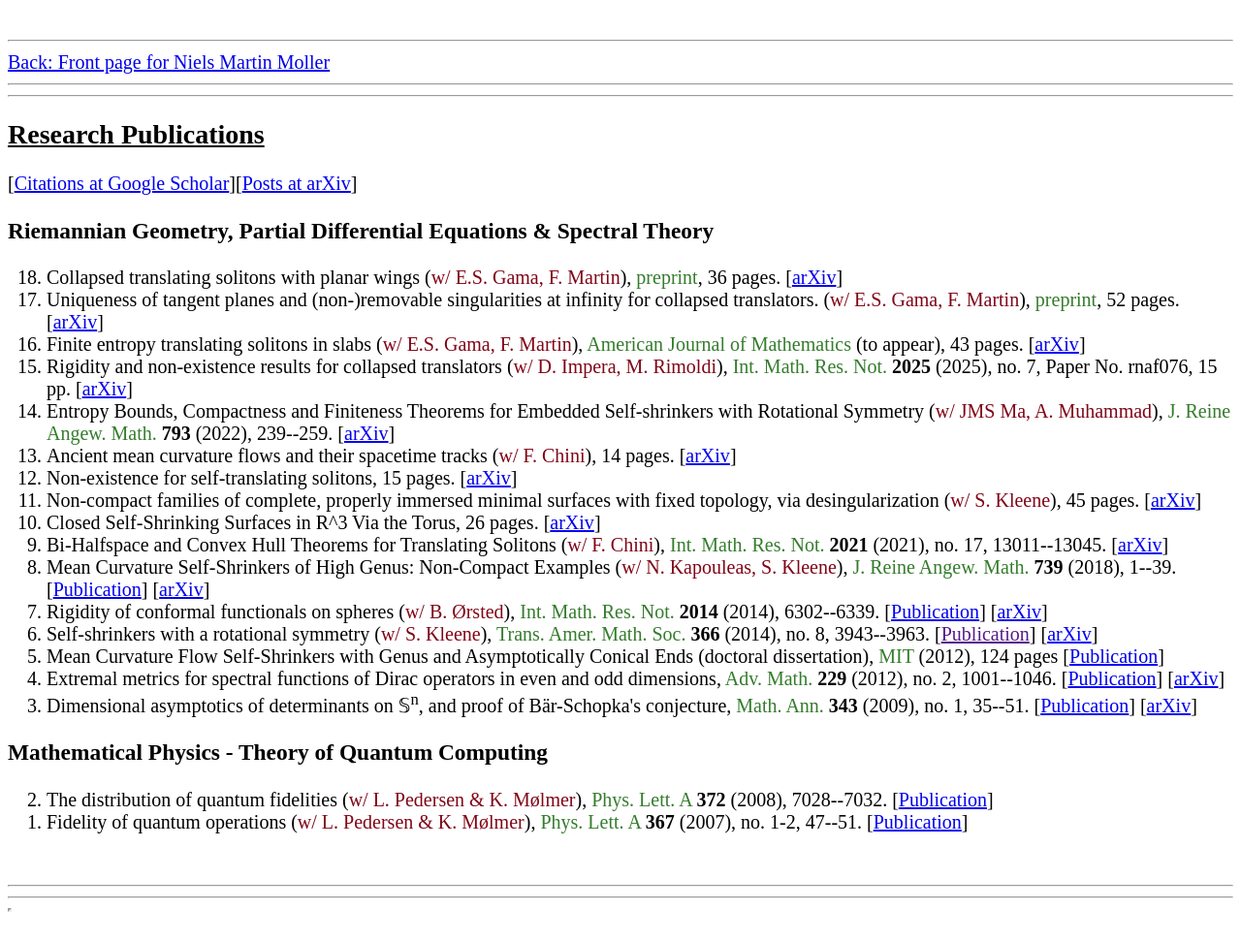
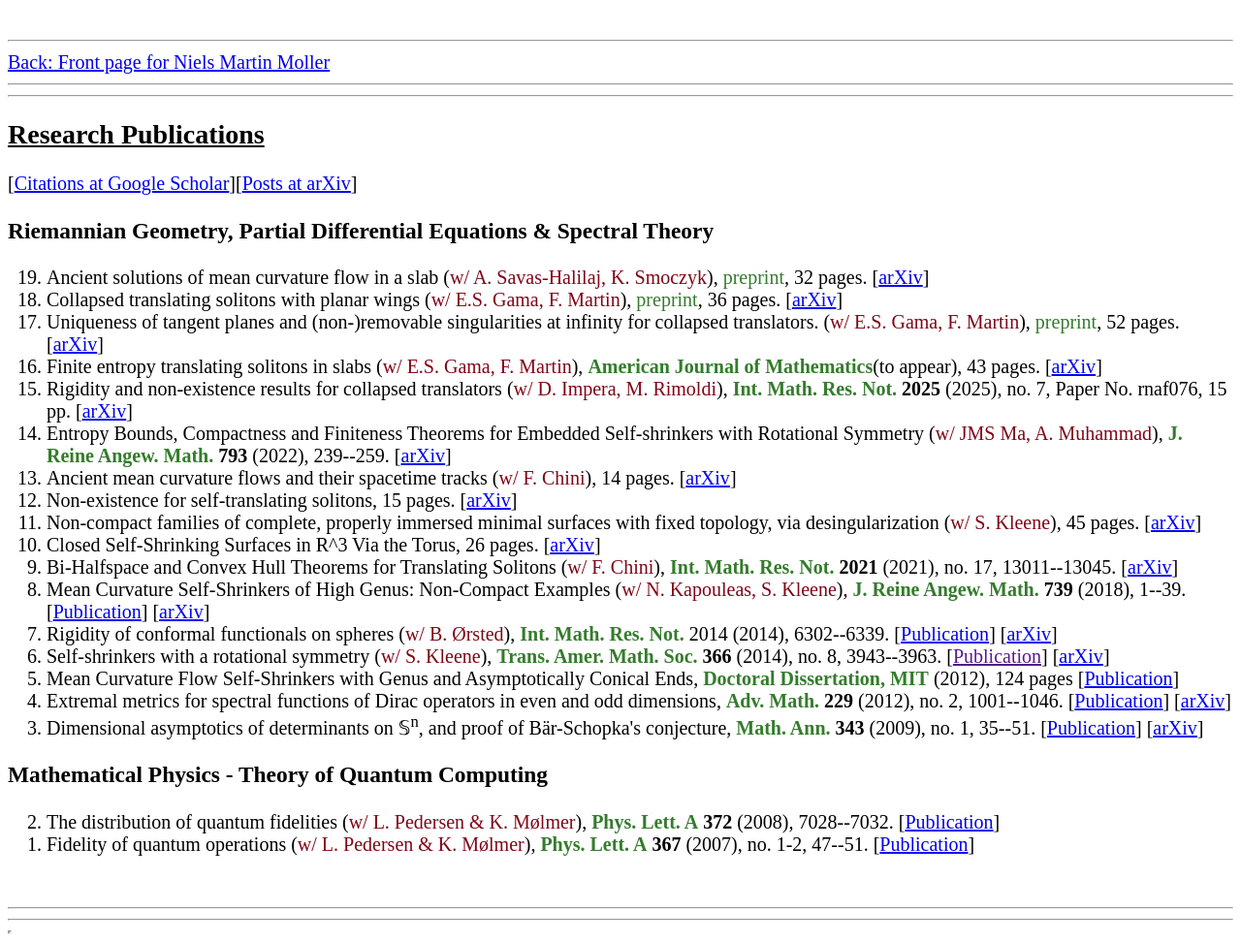
Before and after one commit to nielsmartinmoller/nielsmartinmoller.github.io, a plain HTML site: page publications.html in a window 1280 px wide. Shown: the whole page at 97% size. Before the commit the page ends 949 px from the top, so only its background shows below. Drawn offline with Linux system fonts and the light colour scheme.

Commit message:
Add files via upload

```diff
--- a/publications.html
+++ b/publications.html
@@ -23,6 +23,9 @@ h2 { font-size:28px; }
 <h3>Riemannian Geometry, Partial Differential Equations & Spectral Theory</h3>
 <ol>
 
+<li value="19">
+Ancient solutions of mean curvature flow in a slab (<FONT COLOR="800517">w/ A. Savas-Halilaj, K. Smoczyk</FONT>), <FONT COLOR="347C2C">preprint</FONT>, 32 pages. [<a href="https://arxiv.org/abs/2611.32887">arXiv</a>]</li>
+
 <li value="18">
 Collapsed translating solitons with planar wings (<FONT COLOR="800517">w/ E.S. Gama, F. Martin</FONT>), <FONT COLOR="347C2C">preprint</FONT>, 36 pages. [<a href="https://arxiv.org/abs/2610.31669">arXiv</a>]</li>
 
@@ -30,13 +33,13 @@ Collapsed translating solitons with planar wings (<FONT COLOR="800517">w/ E.S. G
 Uniqueness of tangent planes and (non-)removable singularities at infinity for collapsed translators. (<FONT COLOR="800517">w/ E.S. Gama, F. Martin</FONT>), <FONT COLOR="347C2C">preprint</FONT>, 52 pages. [<a href="https://arxiv.org/abs/2509.11473">arXiv</a>]</li>
 
 <li value="16">
-Finite entropy translating solitons in slabs (<FONT COLOR="800517">w/ E.S. Gama, F. Martin</FONT>), <FONT COLOR="347C2C">American Journal of Mathematics </FONT>(to appear), 43 pages. [<a href="https://arxiv.org/abs/2209.01640">arXiv</a>]</li>
+Finite entropy translating solitons in slabs (<FONT COLOR="800517">w/ E.S. Gama, F. Martin</FONT>), <FONT COLOR="347C2C"><b>American Journal of Mathematics</b></FONT>(to appear), 43 pages. [<a href="https://arxiv.org/abs/2209.01640">arXiv</a>]</li>
 
 <li value="15">
-Rigidity and non-existence results for collapsed translators (<FONT COLOR="800517">w/ D. Impera, M. Rimoldi</FONT>), <FONT COLOR="347C2C">Int. Math. Res. Not.</FONT> <b>2025</b> (2025), no. 7, Paper No. rnaf076, 15 pp. [<a href="https://doi.org/10.1093/imrn/rnaf076">arXiv</a>]</li>
+Rigidity and non-existence results for collapsed translators (<FONT COLOR="800517">w/ D. Impera, M. Rimoldi</FONT>), <FONT COLOR="347C2C"><b>Int. Math. Res. Not.</b></FONT> <b>2025</b> (2025), no. 7, Paper No. rnaf076, 15 pp. [<a href="https://doi.org/10.1093/imrn/rnaf076">arXiv</a>]</li>
 
 <li value="14">
-Entropy Bounds, Compactness and Finiteness Theorems for Embedded Self-shrinkers with Rotational Symmetry (<FONT COLOR="800517">w/ JMS Ma, A. Muhammad</FONT>), <FONT COLOR="347C2C">J. Reine Angew. Math.</FONT> <b>793</b> (2022), 239--259. [<a href="https://arxiv.org/abs/2202.08641">arXiv</a>]</li>
+Entropy Bounds, Compactness and Finiteness Theorems for Embedded Self-shrinkers with Rotational Symmetry (<FONT COLOR="800517">w/ JMS Ma, A. Muhammad</FONT>), <FONT COLOR="347C2C"><b>J. Reine Angew. Math.</b></FONT> <b>793</b> (2022), 239--259. [<a href="https://arxiv.org/abs/2202.08641">arXiv</a>]</li>
 
 <li value="13">
 Ancient mean curvature flows and their spacetime tracks (<FONT COLOR="800517">w/ F. Chini</FONT>), 14 pages. [<a href="https://arxiv.org/abs/1901.05481">arXiv</a>]</li>
@@ -50,19 +53,19 @@ Non-compact families of complete, properly immersed minimal surfaces with fixed
 <li value="10"> Closed Self-Shrinking Surfaces in R^3 Via the Torus, 26 pages. [<a href="http://arxiv.org/abs/1111.7318">arXiv</a>]</li>
 
 <li value="9">
-Bi-Halfspace and Convex Hull Theorems for Translating Solitons (<FONT COLOR="800517">w/ F. Chini</FONT>), <FONT COLOR="347C2C">Int. Math. Res. Not.</FONT> <b>2021</b> (2021), no. 17, 13011--13045. [<a href="https://arxiv.org/abs/1809.01069">arXiv</a>]</li>
+Bi-Halfspace and Convex Hull Theorems for Translating Solitons (<FONT COLOR="800517">w/ F. Chini</FONT>), <FONT COLOR="347C2C"><b>Int. Math. Res. Not.</b></FONT> <b>2021</b> (2021), no. 17, 13011--13045. [<a href="https://arxiv.org/abs/1809.01069">arXiv</a>]</li>
 
-<li value="8"> Mean Curvature Self-Shrinkers of High Genus: Non-Compact Examples (<FONT COLOR="800517">w/ N. Kapouleas, S. Kleene</FONT>), <FONT COLOR="347C2C">J. Reine Angew. Math.</FONT>  <b>739</b> (2018), 1--39. [<a href="https://www.degruyter.com/view/j/crelle.2018.2018.issue-739/crelle-2015-0050/crelle-2015-0050.xml">Publication</a>] [<a href="http://arxiv.org/abs/1106.5454">arXiv</a>]</li>
+<li value="8"> Mean Curvature Self-Shrinkers of High Genus: Non-Compact Examples (<FONT COLOR="800517">w/ N. Kapouleas, S. Kleene</FONT>), <FONT COLOR="347C2C"><b>J. Reine Angew. Math.</b></FONT>  <b>739</b> (2018), 1--39. [<a href="https://www.degruyter.com/view/j/crelle.2018.2018.issue-739/crelle-2015-0050/crelle-2015-0050.xml">Publication</a>] [<a href="http://arxiv.org/abs/1106.5454">arXiv</a>]</li>
 
-<li value="7"> Rigidity of conformal functionals on spheres (<FONT COLOR="800517">w/ B. Ørsted</FONT>), <FONT COLOR="347C2C">Int. Math. Res. Not.</FONT> <b>2014</b> (2014), 6302--6339. [<a href="http://imrn.oxfordjournals.org/content/early/2013/08/25/imrn.rnt122">Publication</a>] [<a href="http://arxiv.org/abs/0902.4067">arXiv</a>]</li>
+<li value="7"> Rigidity of conformal functionals on spheres (<FONT COLOR="800517">w/ B. Ørsted</FONT>), <FONT COLOR="347C2C"><b>Int. Math. Res. Not.</b></FONT> </b>2014</b> (2014), 6302--6339. [<a href="http://imrn.oxfordjournals.org/content/early/2013/08/25/imrn.rnt122">Publication</a>] [<a href="http://arxiv.org/abs/0902.4067">arXiv</a>]</li>
 
-<li value="6"> Self-shrinkers with a rotational symmetry (<FONT COLOR="800517">w/ S. Kleene</FONT>), <FONT COLOR="347C2C">Trans. Amer. Math. Soc.</FONT> <b>366</b> (2014), no. 8, 3943--3963. [<a href="">Publication</a>] [<a href="http://arxiv.org/abs/1008.1609">arXiv</a>]</li>
+<li value="6"> Self-shrinkers with a rotational symmetry (<FONT COLOR="800517">w/ S. Kleene</FONT>), <FONT COLOR="347C2C"><b>Trans. Amer. Math. Soc.</b></FONT> <b>366</b> (2014), no. 8, 3943--3963. [<a href="">Publication</a>] [<a href="http://arxiv.org/abs/1008.1609">arXiv</a>]</li>
 
-<li value="5"> Mean Curvature Flow Self-Shrinkers with Genus and Asymptotically Conical Ends (doctoral dissertation), <FONT COLOR="347C2C"> MIT </FONT> (2012), 124 pages [<a href="http://hdl.handle.net/1721.1/73433">Publication</a>]
+<li value="5"> Mean Curvature Flow Self-Shrinkers with Genus and Asymptotically Conical Ends, <FONT COLOR="347C2C"><b>Doctoral Dissertation, MIT</b> </FONT> (2012), 124 pages [<a href="http://hdl.handle.net/1721.1/73433">Publication</a>]
 
-<li value ="4"> Extremal metrics for spectral functions of Dirac operators in even and odd dimensions, <FONT COLOR="347C2C">Adv. Math.</FONT> <b>229</b> (2012), no. 2, 1001--1046. [<a href="http://www.sciencedirect.com/science/article/pii/S0001870811003525">Publication</a>] [<a href="http://arxiv.org/abs/0705.3857">arXiv</a>]</li>
+<li value ="4"> Extremal metrics for spectral functions of Dirac operators in even and odd dimensions, <FONT COLOR="347C2C"><b>Adv. Math.</b></FONT> <b>229</b> (2012), no. 2, 1001--1046. [<a href="http://www.sciencedirect.com/science/article/pii/S0001870811003525">Publication</a>] [<a href="http://arxiv.org/abs/0705.3857">arXiv</a>]</li>
 
-<li value="3"> Dimensional asymptotics of determinants on &#x1D54A;<sup>n</sup>, and proof of B&auml;r-Schopka's conjecture, <FONT COLOR="347C2C">Math. Ann.</FONT> <b>343</b> (2009), no. 1, 35--51.
+<li value="3"> Dimensional asymptotics of determinants on &#x1D54A;<sup>n</sup>, and proof of B&auml;r-Schopka's conjecture, <FONT COLOR="347C2C"><b>Math. Ann.</b></FONT> <b>343</b> (2009), no. 1, 35--51.
 [<a href="http://www.springerlink.com/content/g4480l4225092684/">Publication</a>] [<a href="http://arxiv.org/abs/0709.0067">arXiv</a>]
 
 
@@ -73,9 +76,9 @@ Bi-Halfspace and Convex Hull Theorems for Translating Solitons (<FONT COLOR="800
 <h3>Mathematical Physics - Theory of Quantum Computing</h3>
 <ol>
 
-<li value="2">The distribution of quantum fidelities (<FONT COLOR="800517">w/ L. Pedersen & K. Mølmer</FONT>), <FONT COLOR="347C2C">Phys. Lett. A</FONT> <b>372</b> (2008), 7028--7032. [<a href="http://www.sciencedirect.com/science/article/pii/S0375960108015041">Publication</a>]</li>
+<li value="2">The distribution of quantum fidelities (<FONT COLOR="800517">w/ L. Pedersen & K. Mølmer</FONT>), <FONT COLOR="347C2C"><b>Phys. Lett. A</b></FONT> <b>372</b> (2008), 7028--7032. [<a href="http://www.sciencedirect.com/science/article/pii/S0375960108015041">Publication</a>]</li>
 
-<li value="1">Fidelity of quantum operations (<FONT COLOR="800517">w/ L. Pedersen & K. Mølmer</FONT>), <FONT COLOR="347C2C">Phys. Lett. A</FONT> <b>367</b> (2007), no. 1-2, 47--51. [<a href="http://www.sciencedirect.com/science/article/pii/S0375960107003271/">Publication</a>]</li>
+<li value="1">Fidelity of quantum operations (<FONT COLOR="800517">w/ L. Pedersen & K. Mølmer</FONT>), <FONT COLOR="347C2C"><b>Phys. Lett. A</b></FONT> <b>367</b> (2007), no. 1-2, 47--51. [<a href="http://www.sciencedirect.com/science/article/pii/S0375960107003271/">Publication</a>]</li>
 
 </ol>
 
```
Also changed, not shown: 1 other file.
